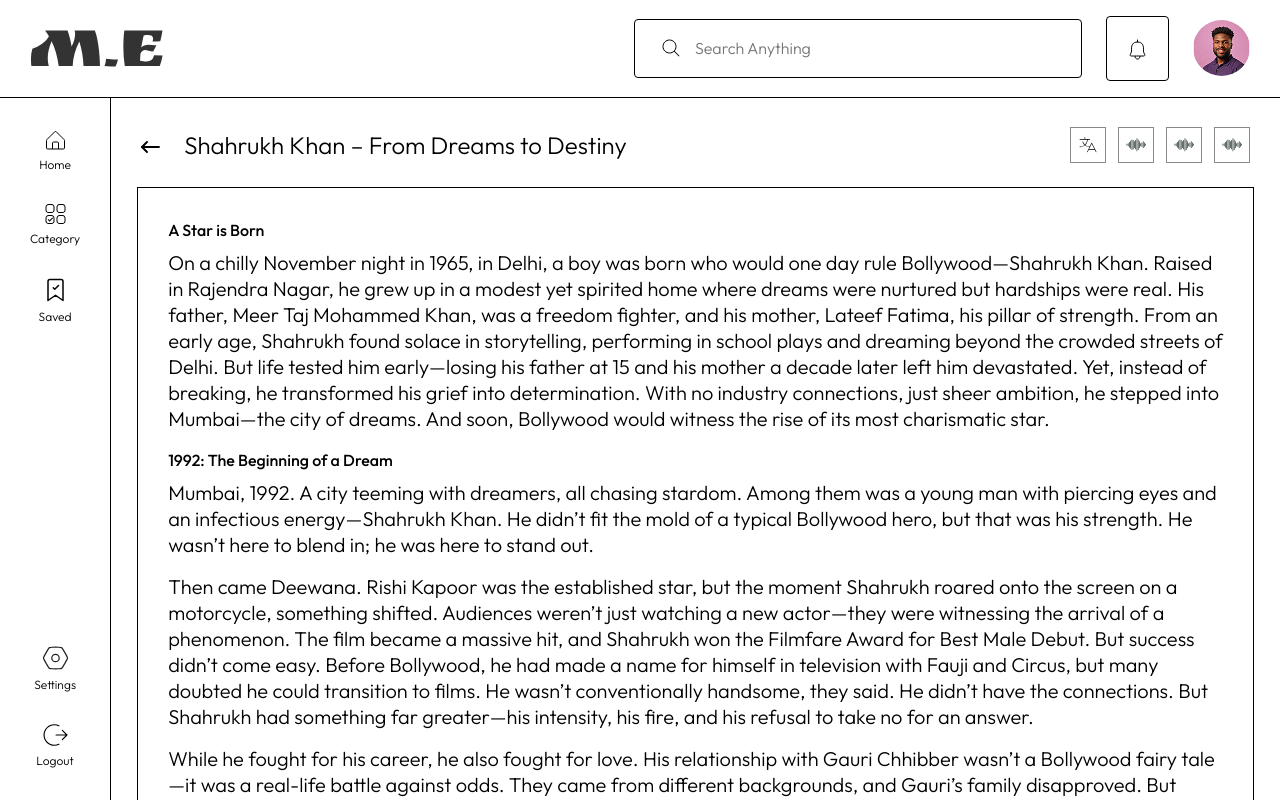
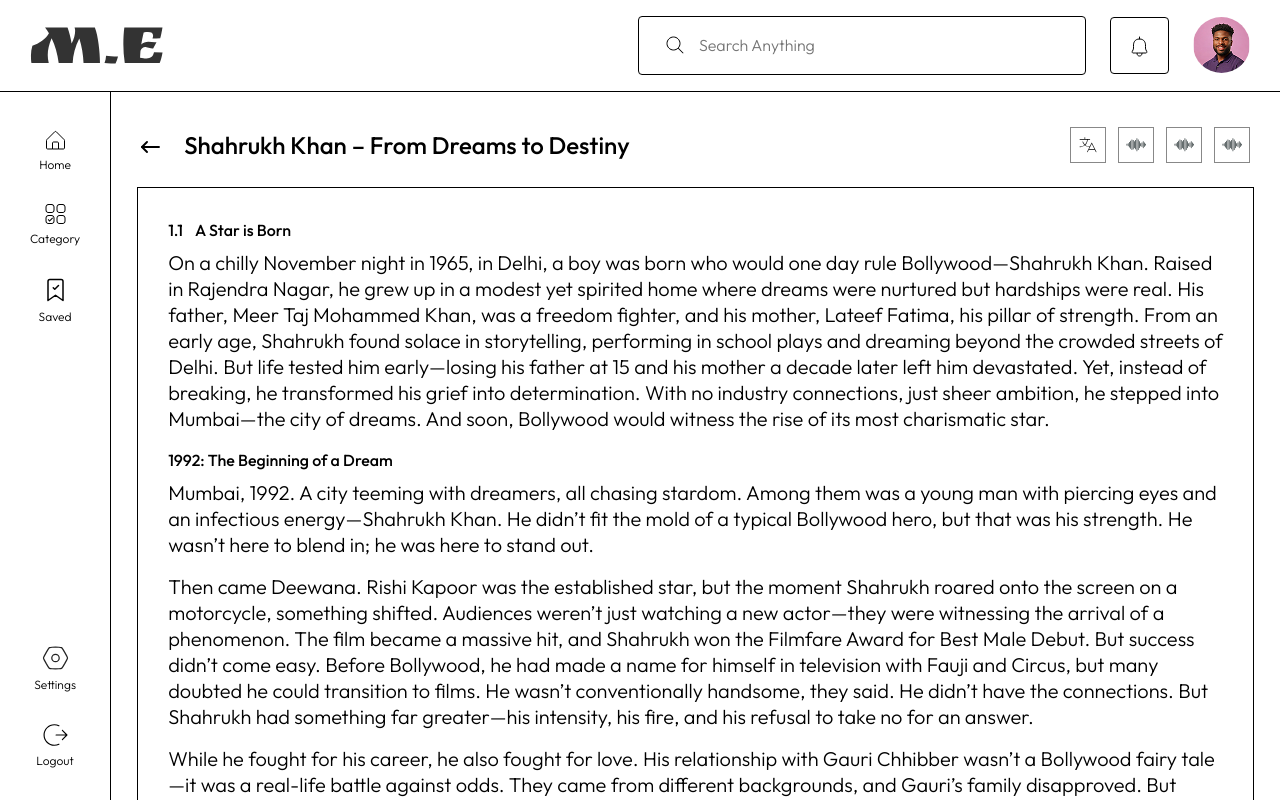
Before and after one commit to madhavimistry/E-Book-Magazine, a plain HTML site: page detail-page.html in a window 1280 px wide. Drawn offline with nearby package versions, Linux system fonts and the light colour scheme.

Commit message:
detail-page changes

```diff
--- a/css/style.css
+++ b/css/style.css
@@ -271,10 +271,16 @@ input.search-input {
 }
 
 .notify-box {
-    padding: 20px 22px;
+    padding: 16px 20px;
     border: 1px solid #000;
     border-radius: 4px;
     cursor: pointer;
+}
+
+.story-title {
+    display: flex;
+    align-items: center;
+    gap: 12px;
 }
 
 .box_icon {
--- a/detail-page.html
+++ b/detail-page.html
@@ -44,7 +44,7 @@
             <div class="detailpage-heading">
                 <div class="detailpage-title">
                     <a href=""><img src="./images/back_arrow.svg" alt="back_arrow" class="back_arrow"></a>
-                    <h2 class="mb-0 pt-0 text-black">Shahrukh Khan – From Dreams to Destiny</h2>
+                    <h2 class="mb-0 pt-0 text-black medium_font">Shahrukh Khan – From Dreams to Destiny</h2>
                 </div>
                 <div class="right-side-icons">
                     <div class="box_icon">
@@ -65,7 +65,9 @@
                 <div class="row">
                     <div class="col-xxl-8 px_col">
                         <div class="book-inner-content h-100">
-                            <h4 class="medium_font">A Star is Born</h4>
+                            <div class="story-title">
+                                <h4 class="medium_font">1.1</h4><h4 class="medium_font">A Star is Born</h4>
+                            </div>
                             <p>On a chilly November night in 1965, in Delhi, a boy was born who would one day rule
                                 Bollywood—Shahrukh Khan. Raised in
                                 Rajendra Nagar, he grew up in a modest yet spirited home where dreams were nurtured but
```
